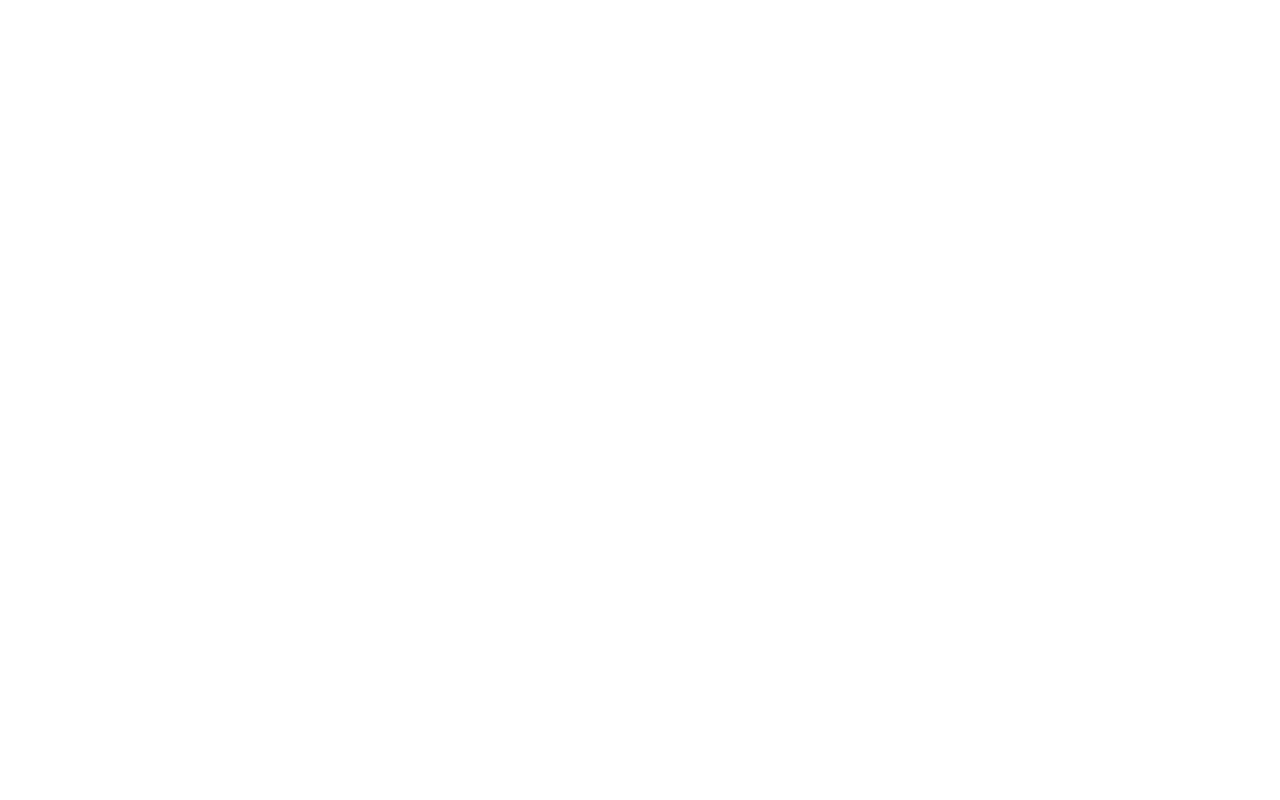
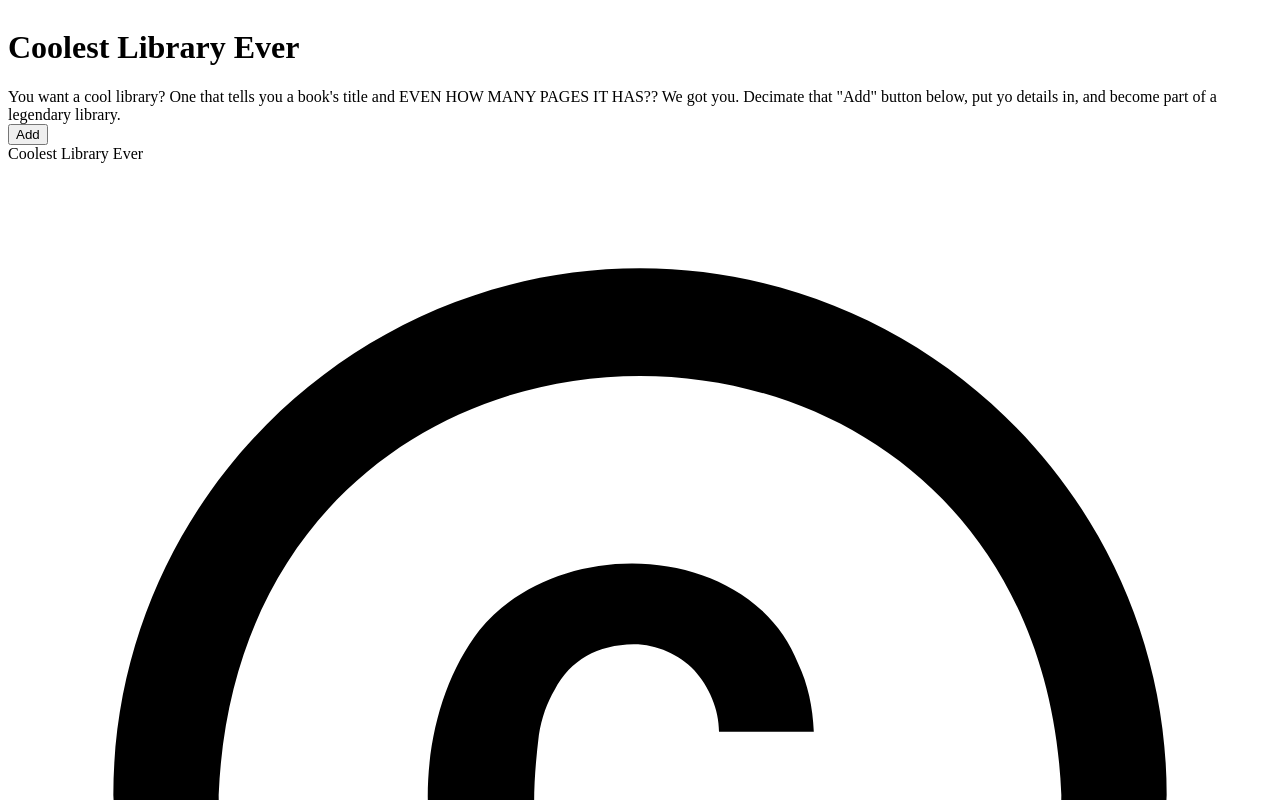
Before and after one commit to MackTay/library-odin, a plain HTML site: page index.html in a window 1280 px wide. Shown: the top 800 px of the page. Drawn offline with Linux system fonts and the light colour scheme.

Commit message:
Add basic html elements, grid layout

```diff
--- a/index.html
+++ b/index.html
@@ -3,12 +3,28 @@
 <head>
     <meta charset="UTF-8">
     <meta name="viewport" content="width=device-width, initial-scale=1.0">
-    <title>My Little Library App</title>
+    <title>Coolest Library Ever</title>
     <link rel="stylesheet" href="./style.css">
 </head>
 <body>
 <script src="./script.js" defer></script>
+<div class="container">
+    <div class="topbar">
+        <h1 class="intro">Coolest Library Ever</h1>
+    </div>
+    <div class="left-bar"></div>
+    <div class="right-bar"></div>
+    <div class="intro-bar">
+        <span class="instructions">You want a cool library? One that tells you a book's title and EVEN HOW MANY PAGES IT HAS?? We got you. Decimate that "Add" button below, put yo details in, and become part of a legendary library.</span>
+        <form action="#">
+            <button class="add" type="button">Add</button>
+        </form>
+    </div>
+    <div class="library">
 
+    </div>
+    <div class="footer">Coolest Library Ever <svg xmlns="http://www.w3.org/2000/svg" viewBox="0 0 24 24" fill="currentColor"><title>copyright</title><path d="M10.08 10.86C10.13 10.53 10.24 10.24 10.38 10C10.68 9.44 11.19 9.15 11.88 9.14C12.33 9.14 12.74 9.34 13.03 9.63C13.31 9.94 13.5 10.37 13.5 10.8H15.3C15.28 10.33 15.19 9.9 15 9.5C14.85 9.12 14.62 8.78 14.32 8.5C12.87 7.16 10.18 7.35 8.95 8.87C7.66 10.54 7.63 13.46 8.94 15.13C10.15 16.62 12.8 16.83 14.24 15.5C14.55 15.25 14.8 14.94 15 14.58C15.16 14.22 15.27 13.84 15.28 13.43H13.5C13.5 13.64 13.43 13.83 13.34 14C13.25 14.19 13.13 14.34 13 14.47C12.67 14.73 12.28 14.87 11.86 14.87C11.5 14.86 11.2 14.79 10.97 14.64C10.72 14.5 10.5 14.27 10.38 14C9.88 13.1 9.96 11.85 10.08 10.86M12 2C6.5 2 2 6.5 2 12C2.53 25.27 21.5 25.26 22 12C22 6.5 17.5 2 12 2M12 20C7.59 20 4 16.41 4 12C4.44 1.39 19.56 1.39 20 12C20 16.41 16.41 20 12 20Z" /></svg> 2025</div>
+</div>
 
 </body>
 </html>
--- a/style.css
+++ b/style.css
@@ -1 +1,32 @@
 /* stylesheet */
+
+.container {
+    display: grid;
+    grid-template-columns: repeat(3, 1fr);
+    grid-template-rows: 1fr, 1fr, 6fr, 1fr;
+}
+
+.topbar {
+    grid-column: 1 / 4;
+    grid-row: 1 / 2;
+}
+
+.intro-bar {
+    grid-column: 1 / 4;
+    grid-row: 2 / 3;
+}
+
+.left-bar {
+    grid-column: 1 / 2;
+    grid-row: 3 / 4;
+}
+
+.right-bar {
+    grid-column: 3 / 4;
+    grid-row: 3 / 4;
+}
+
+.footer {
+    grid-column: 1 / 4;
+    grid-row: 4 / 5;
+}
```
